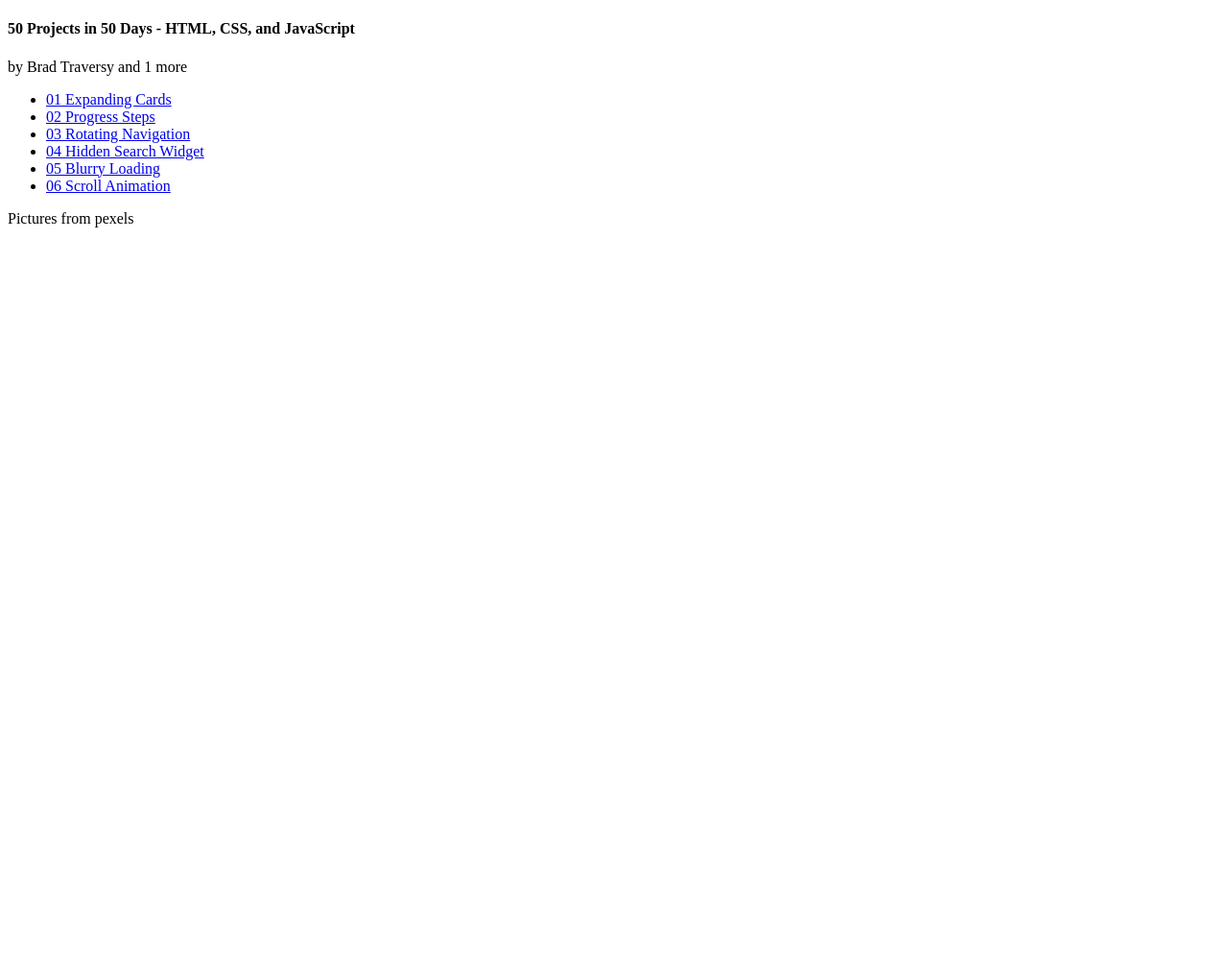
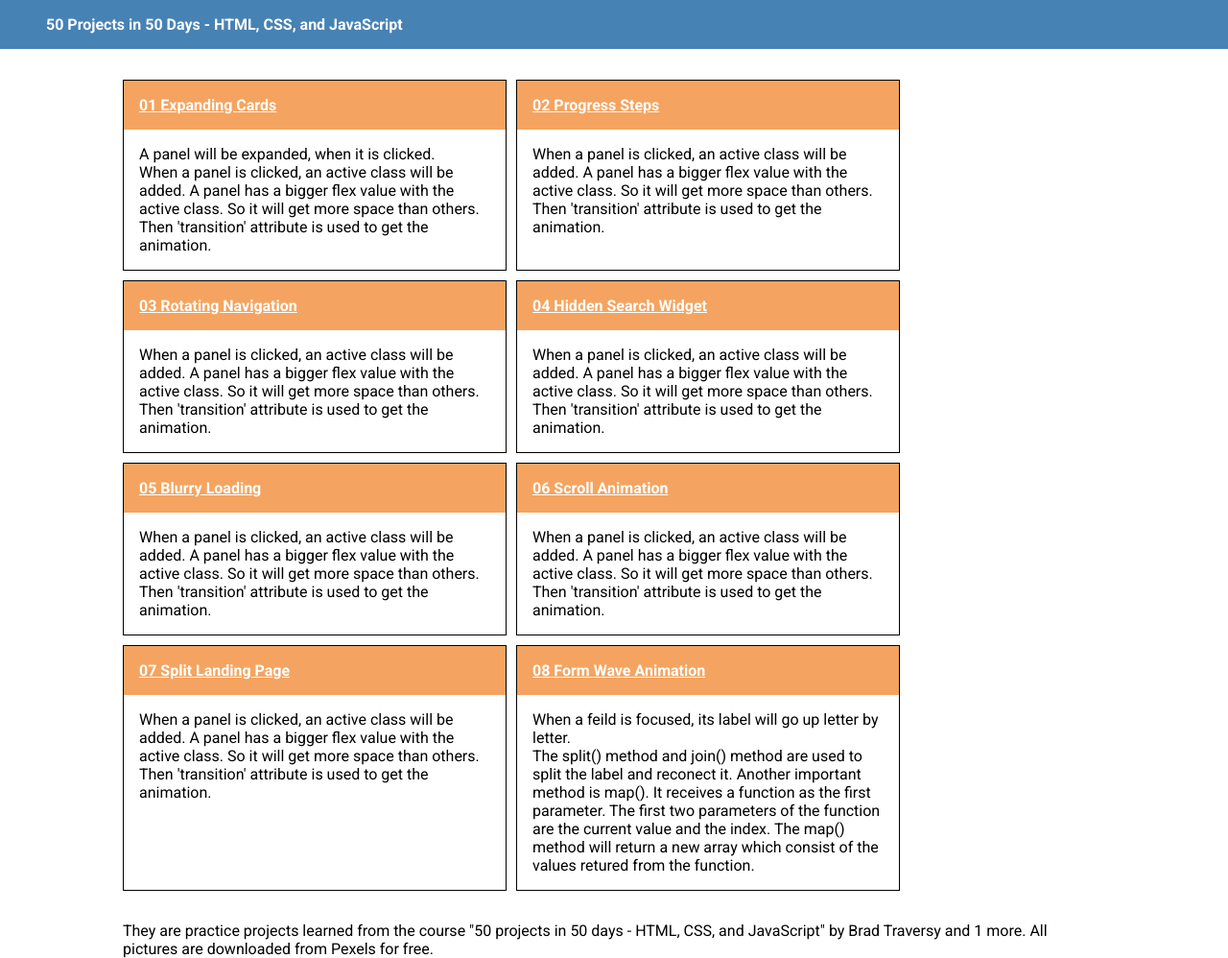
Before and after one commit to CarlLeePhp/50WebProjects, a plain HTML site: page index.html in a window 1280 px wide. Shown: the whole page at 96% size. Before the commit the page ends 800 px from the top, so only its background shows below. Drawn offline with Linux system fonts and the light colour scheme.

Commit message:
project 8

```diff
--- /dev/null
+++ b/07SplitLandingPage/style.css
@@ -0,0 +1,139 @@
+@import url('https://fonts.googleapis.com/css2?family=Roboto:wght@400;700&display=swap');
+
+:root {
+    --left-bg-color: rgba(87, 84, 236, 0.7);
+    --right-bg-color: rgba(43,43,43, 0.8);
+    --left-btn-hover-color: rgba(87, 84, 236, 1);
+    --right-btn-hover-color: rgba(28, 122, 28 , 1);
+    --hover-width: 75%;
+    --other-width: 25%;
+    --speed: 1s;
+}
+* {
+    box-sizing: border-box;
+}
+
+body {
+    font-family: 'Roboto', sans-serif;
+    height: 100vh;
+    overflow: hidden;
+    margin: 0;
+
+}
+
+h1 {
+    font-size: 4rem;
+    color: #fff;
+    position: absolute;
+    left: 50%;
+    top: 20%;
+    transform: translateX(-50%);
+    white-space: nowrap;
+}
+
+.btn {
+    position: absolute;
+    display: flex;
+    align-items: center;
+    justify-content: center;
+    left: 50%;
+    top: 40%;
+    transform: translateX(-50%);
+    text-decoration: none;
+    color: #fff;
+    border: #fff solid 0.2rem;
+    font-size: 1rem;
+    font-weight: bold;
+    text-transform: uppercase;
+    width: 15rem;
+    padding: 1.5rem;
+
+}
+
+.split.left .btn:hover{
+    background-color: var(--left-btn-hover-color);
+    border-color: var(--left-btn-hover-color);
+}
+
+.split.right .btn:hover{
+    background-color: var(--right-btn-hover-color);
+    border-color: var(--right-btn-hover-color);
+}
+
+.container {
+    position: relative;
+    width: 100%;
+    height: 100%;
+    background: #333;
+}
+
+.split {
+    position: absolute;
+    width: 50%;
+    height: 100%;
+    overflow: hidden;
+}
+
+.split.left {
+    left: 0;
+    background: url(./imgs/flower1.jpg);
+    background-repeat: no-repeat;
+    background-size: cover;
+
+}
+
+.split.left::before {
+    content: '';
+    position: absolute;
+    width: 100%;
+    height: 100%;
+    background-color: var(--left-bg-color);
+}
+
+.split.right {
+    right: 0;
+    background: url(./imgs/flower2.jpg);
+    background-repeat: no-repeat;
+    background-size: cover;
+
+}
+
+.split.left, .split.right, .split.left::before, .split.right::before {
+    transition: all var(--speed) ease-in-out;
+}
+
+.split.right::before {
+    content: '';
+    position: absolute;
+    width: 100%;
+    height: 100%;
+    background-color: var(--right-bg-color);
+}
+
+.hover-left .left {
+    width: var(--hover-width);
+}
+
+.hover-left .right {
+    width: var(--other-width);
+}
+
+.hover-right .right {
+    width: var(--hover-width);
+}
+
+.hover-right .left {
+    width: var(--other-width);
+}
+
+@media(max-width: 800px){
+    h1 {
+        font-size: 2rem;
+        top: 30%;
+    }
+
+    .btn {
+        padding: 1rem;
+        width: 12rem;
+    }
+}
--- /dev/null
+++ b/08FormWaveAnimation/style.css
@@ -0,0 +1,100 @@
+@import url('https://fonts.googleapis.com/css2?family=Muli&display=swap');
+
+* {
+    box-sizing: border-box;
+}
+
+body {
+    background-color: steelblue;
+    color: #fff;
+    font-family: 'Muli', sans-serif;
+    display: flex;
+    flex-direction: column;
+    align-items: center;
+    justify-content: center;
+    height: 100vh;
+    overflow: hidden;
+    margin: 0;
+
+}
+
+.container {
+    background-color: rgba(0, 0, 0, 0.4);
+    padding: 20px 40px;
+    border-radius: 5px;
+}
+
+.container h1 {
+    text-align: center;
+    margin-bottom: 30px;
+}
+
+.container a {
+    text-decoration: none;
+    color: lightblue;
+}
+
+.btn {
+    cursor: pointer;
+    display: inline-block;
+    width: 100%;
+    background: lightblue;
+    padding: 15px;
+    font-family: inherit;
+    font-size: 16px;
+    border: 0;
+    border-radius: 5px;
+}
+
+.btn:focus {
+    outline: 0;
+}
+
+.btn:active {
+    transform: scale(0.98);
+}
+
+.text {
+    margin-top: 30px;
+}
+
+.form-control {
+    position: relative;
+    margin: 20px 0 40px;
+    width: 300px;
+}
+
+.form-control input {
+    background-color: transparent;
+    border: 0;
+    border-bottom: 2px #fff solid;
+    display: block;
+    width: 100%;
+    padding: 15px 0;
+    font-size: 18px;
+    color: #fff;
+}
+
+.form-control input:focus, .form-control input:valid {
+    outline: 0;
+    border-bottom-color: lightblue;
+}
+
+.form-control label {
+    position: absolute;
+    top: 15px;
+    left: 0;
+}
+
+.form-control label span {
+    display: inline-block;
+    font-size: 18px;
+    min-width: 5px;
+    transition: 0.3s cubic-bezier(0.68, -0.55, 0.265, 1.55);
+}
+
+.form-control input:focus + label span,
+.form-control input:valid + label span {
+    color: lightblue;
+    transform: translateY(-30px);
+}
--- a/index.html
+++ b/index.html
@@ -4,19 +4,115 @@
     <meta charset="UTF-8">
     <meta http-equiv="X-UA-Compatible" content="IE=edge">
     <meta name="viewport" content="width=device-width, initial-scale=1.0">
+    <link rel="stylesheet" href="style.css">
     <title>50 Projects</title>
 </head>
 <body>
-    <h4>50 Projects in 50 Days - HTML, CSS, and JavaScript</h4>
-    <p>by Brad Traversy and 1 more</p>
-    <ul>
-        <li><a href="./01ExpandingCards/index.html" target="_blank">01 Expanding Cards</a></li>
-        <li><a href="./02ProgressSteps/index.html" target="_blank">02 Progress Steps</a></li>
-        <li><a href="./03RotatingNavigation/index.html" target="_blank">03 Rotating Navigation</a></li>
-        <li><a href="./04HiddenSearchWidget/index.html" target="_blank">04 Hidden Search Widget</a></li>
-        <li><a href="./05BlurryLoading/index.html" target="_blank">05 Blurry Loading</a></li>
-        <li><a href="./06ScrollAnimation/index.html" target="_blank">06 Scroll Animation</a></li>
-    </ul>
-    <p>Pictures from pexels</p>
+    <nav>
+        <h4>50 Projects in 50 Days - HTML, CSS, and JavaScript</h4>
+    </nav>
+    <div class="card-group">
+        <div class="card">
+            <div class="card-title">
+                <h4><a href="./01ExpandingCards/index.html" target="_blank">01 Expanding Cards</a></h4>
+            </div>
+            <div class="card-body">
+                <p>
+                    A panel will be expanded, when it is clicked.
+                </p>
+                <p>
+                    When a panel is clicked, an active class will be added.
+                    A panel has a bigger flex value with the active class. So it will get more space than others.
+                    Then 'transition' attribute is used to get the animation.
+                </p>
+            </div>
+        </div>
+        <div class="card">
+            <div class="card-title">
+                <h4><a href="./02ProgressSteps/index.html" target="_blank">02 Progress Steps</a></h4>
+            </div>
+            <div class="card-body">
+                <p>When a panel is clicked, an active class will be added.
+                    A panel has a bigger flex value with the active class. So it will get more space than others.
+                    Then 'transition' attribute is used to get the animation.
+                </p>
+            </div>
+        </div>
+        <div class="card">
+            <div class="card-title">
+                <h4><a href="./03RotatingNavigation/index.html" target="_blank">03 Rotating Navigation</a></h4>
+            </div>
+            <div class="card-body">
+                <p>When a panel is clicked, an active class will be added.
+                    A panel has a bigger flex value with the active class. So it will get more space than others.
+                    Then 'transition' attribute is used to get the animation.
+                </p>
+            </div>
+        </div>
+        <div class="card">
+            <div class="card-title">
+                <h4><a href="./04HiddenSearchWidget/index.html" target="_blank">04 Hidden Search Widget</a></h4>
+            </div>
+            <div class="card-body">
+                <p>When a panel is clicked, an active class will be added.
+                    A panel has a bigger flex value with the active class. So it will get more space than others.
+                    Then 'transition' attribute is used to get the animation.
+                </p>
+            </div>
+        </div>
+        <div class="card">
+            <div class="card-title">
+                <h4><a href="./05BlurryLoading/index.html" target="_blank">05 Blurry Loading</a></h4>
+            </div>
+            <div class="card-body">
+                <p>When a panel is clicked, an active class will be added.
+                    A panel has a bigger flex value with the active class. So it will get more space than others.
+                    Then 'transition' attribute is used to get the animation.
+                </p>
+            </div>
+        </div>
+        <div class="card">
+            <div class="card-title">
+                <h4><a href="./06ScrollAnimation/index.html" target="_blank">06 Scroll Animation</a></h4>
+            </div>
+            <div class="card-body">
+                <p>When a panel is clicked, an active class will be added.
+                    A panel has a bigger flex value with the active class. So it will get more space than others.
+                    Then 'transition' attribute is used to get the animation.
+                </p>
+            </div>
+        </div>
+        <div class="card">
+            <div class="card-title">
+                <h4><a href="./07SplitLandingPage/index.html" target="_blank">07 Split Landing Page</a></h4>
+            </div>
+            <div class="card-body">
+                <p>When a panel is clicked, an active class will be added.
+                    A panel has a bigger flex value with the active class. So it will get more space than others.
+                    Then 'transition' attribute is used to get the animation.
+                </p>
+            </div>
+        </div>
+        <div class="card">
+            <div class="card-title">
+                <h4><a href="./08FormWaveAnimation/index.html" target="_blank">08 Form Wave Animation</a></h4>
+            </div>
+            <div class="card-body">
+                <p>
+                    When a feild is focused, its label will go up letter by letter.
+                </p>
+                <p>
+                    The split() method and join() method are used to split the label and reconect it. Another important method is map().
+                    It receives a function as the first parameter. The first two parameters of the function are the current value and the index.
+                    The map() method will return a new array which consist of the values retured from the function.
+                </p>
+
+            </div>
+        </div>
+    </div>
+    <footer>
+        <p>They are practice projects learned from the course "50 projects in 50 days - HTML, CSS, and JavaScript" by Brad Traversy and 1 more. All pictures are downloaded from Pexels for free.</p>
+    </footer>
+
 </body>
 </html>
--- /dev/null
+++ b/style.css
@@ -0,0 +1,70 @@
+@import url('https://fonts.googleapis.com/css2?family=Roboto:wght@400;700&display=swap');
+
+* {
+    box-sizing: border-box;
+    margin: 0;
+}
+
+body {
+    font-family: 'Roboto', sans-serif;
+    display: flex;
+    width: 100vw;
+    overflow-x: hidden;
+    flex-direction: column;
+    margin: 0;
+}
+
+nav {
+    background-color: steelblue;
+    display: flex;
+    flex-direction: row;
+    align-items: center;
+    width: 100%;
+    padding: 1rem;
+}
+
+nav h4 {
+    color: #fff;
+    margin-left: 2rem;
+}
+
+.card-group {
+    display: flex;
+    align-self: center;
+    flex-direction: row;
+    gap: 10px;
+    flex-wrap: wrap;
+    width: 80%;
+    margin-top: 2rem;
+}
+
+.card {
+    display: flex;
+    flex-direction: column;
+    width: 400px;
+    border: black solid 1px;
+}
+
+.card .card-title {
+    background-color: sandybrown;
+    display: flex;
+    flex-direction: row;
+    align-items: center;
+    padding: 1rem;
+}
+
+.card .card-title h4 a {
+    color: #fff;
+}
+
+.card .card-body {
+    background-color: #fff;
+    padding: 1rem;
+}
+
+
+footer {
+    width: 80%;
+    align-self: center;
+    margin-top: 2rem;
+}
```
Also changed, not shown: 07SplitLandingPage/index.html (added, +27 -0 lines), 07SplitLandingPage/script.js (added, +9 -0 lines), 08FormWaveAnimation/index.html (added, +31 -0 lines), 08FormWaveAnimation/script.js (added, +8 -0 lines), 07SplitLandingPage/imgs/flower1.jpg (added), 07SplitLandingPage/imgs/flower2.jpg (added).
